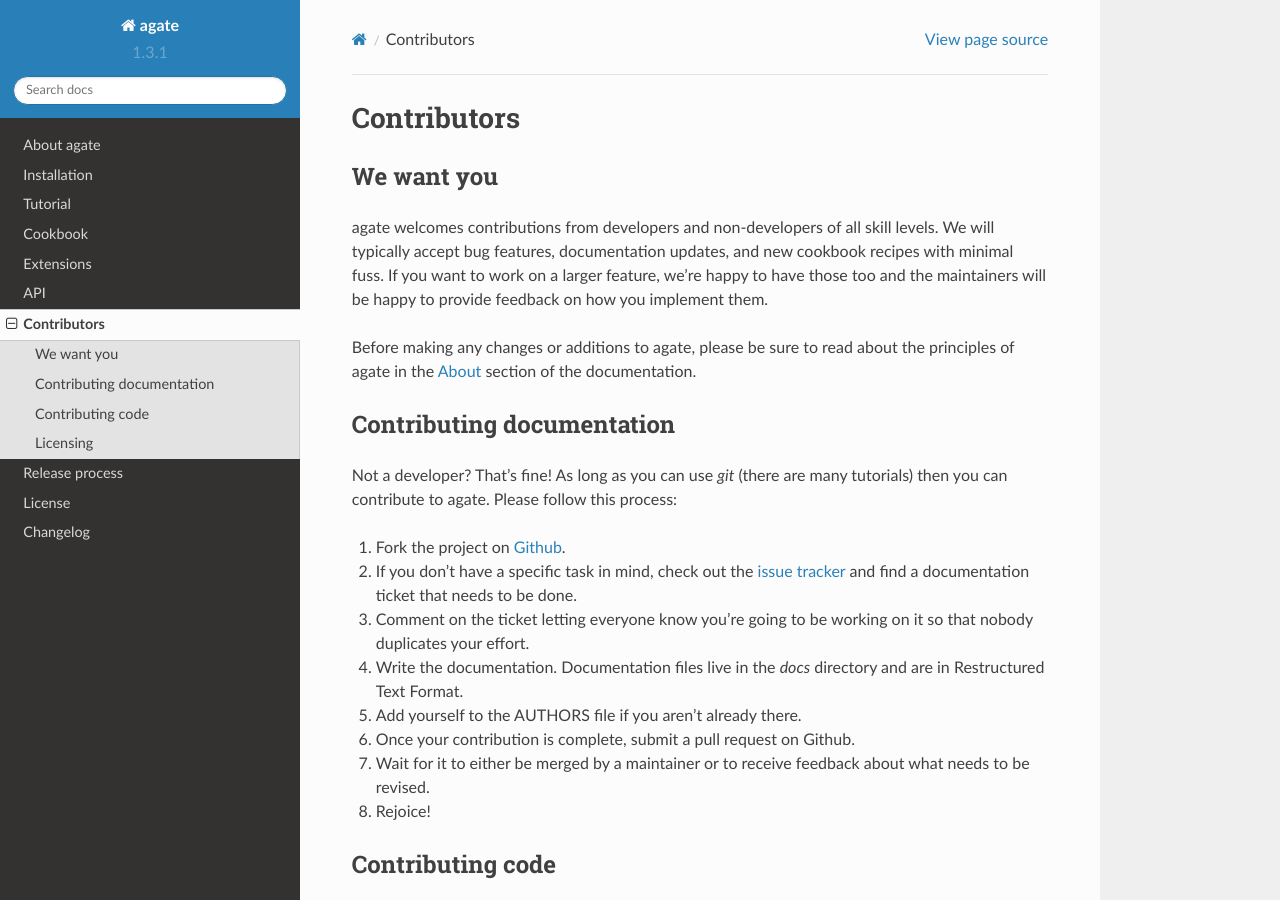
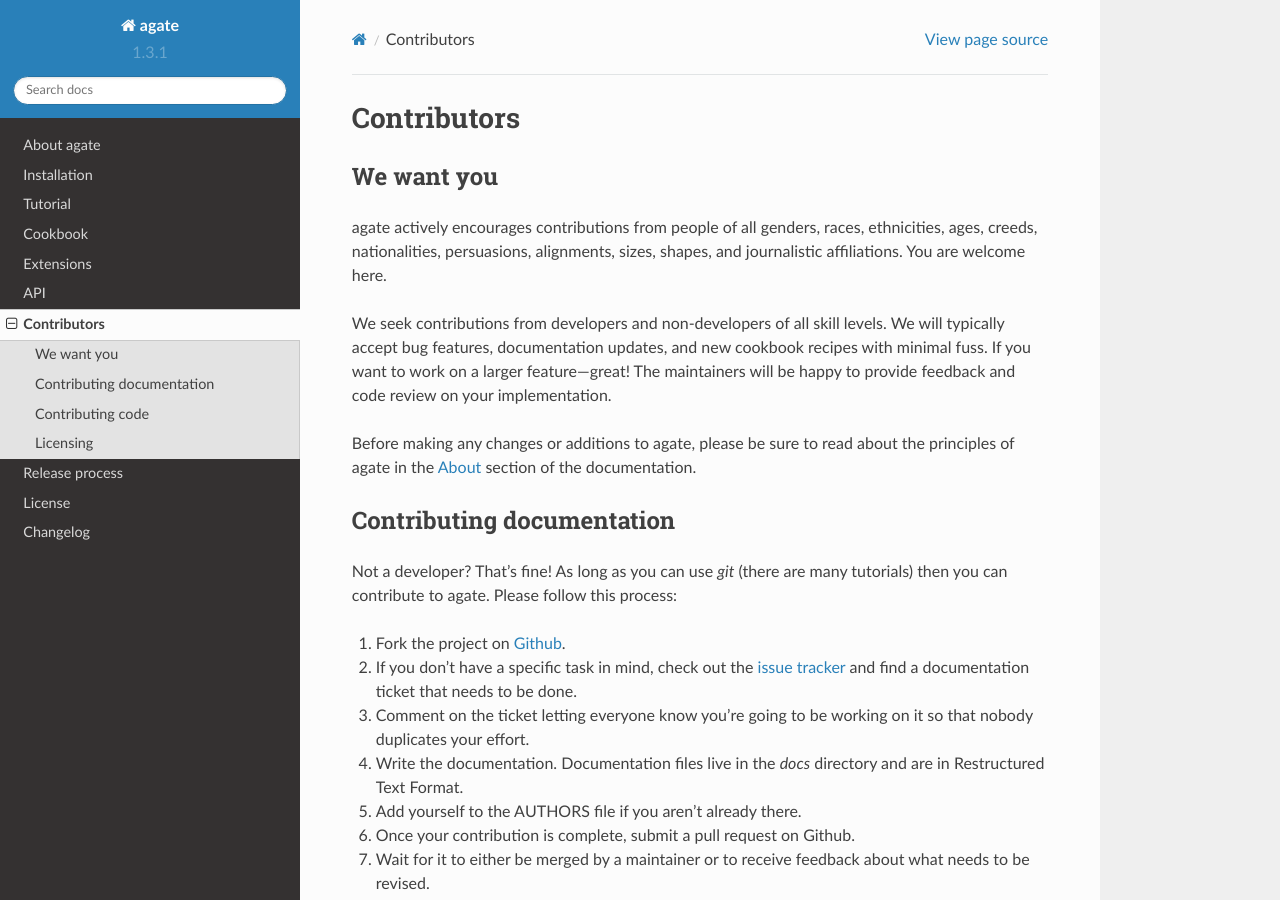
Before and after one commit to wireservice/agate, a Sphinx documentation site: the page built from docs/contributing.rst, in a window 1280 px wide and 900 px high. Built offline with Sphinx 7.4.7 and the Read the Docs theme 2.0.0, drawn with Linux system fonts in a browser that asks for light colours; pages that are not in the unit, such as notebooks, are missing from menus.

Commit message:
Improve contributor docs.

```diff
--- a/docs/contributing.rst
+++ b/docs/contributing.rst
@@ -5,7 +5,9 @@ Contributors
 We want you
 ===========
 
-agate welcomes contributions from developers and non-developers of all skill levels. We will typically accept bug features, documentation updates, and new cookbook recipes with minimal fuss. If you want to work on a larger feature, we're happy to have those too and the maintainers will be happy to provide feedback on how you implement them.
+agate actively encourages contributions from people of all genders, races, ethnicities, ages, creeds, nationalities, persuasions, alignments, sizes, shapes, and journalistic affiliations. You are welcome here.
+
+We seek contributions from developers and non-developers of all skill levels. We will typically accept bug features, documentation updates, and new cookbook recipes with minimal fuss. If you want to work on a larger feature—great! The maintainers will be happy to provide feedback and code review on your implementation.
 
 Before making any changes or additions to agate, please be sure to read about the principles of agate in the `About <about.html>`_ section of the documentation.
 
```
